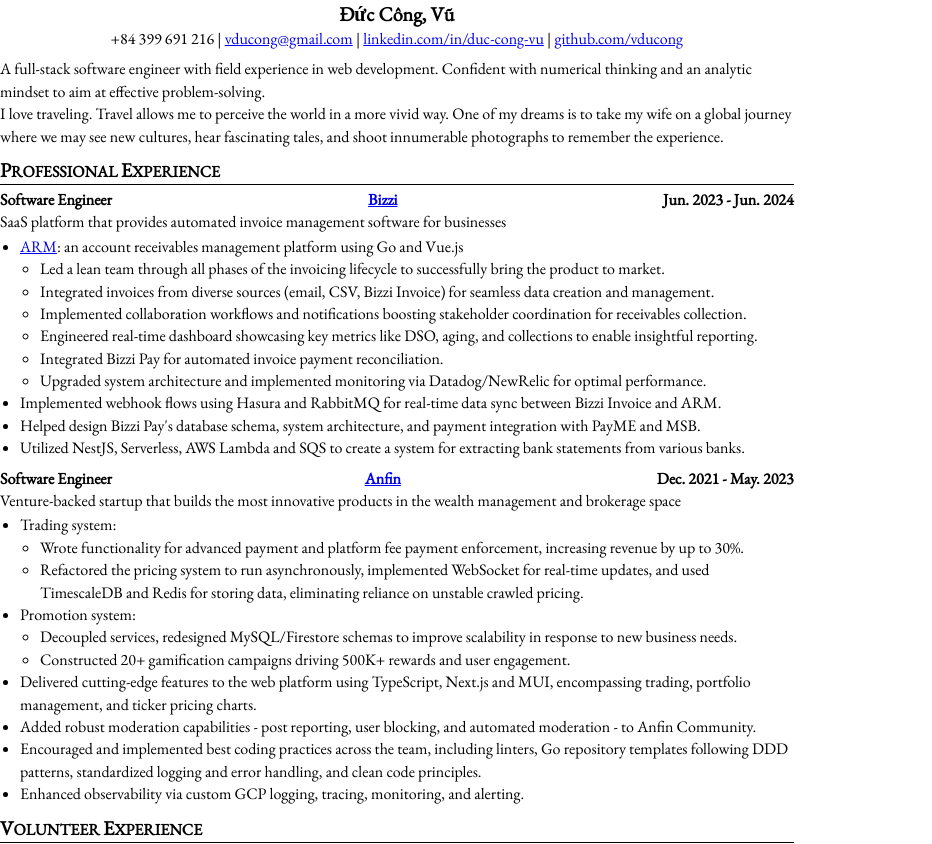
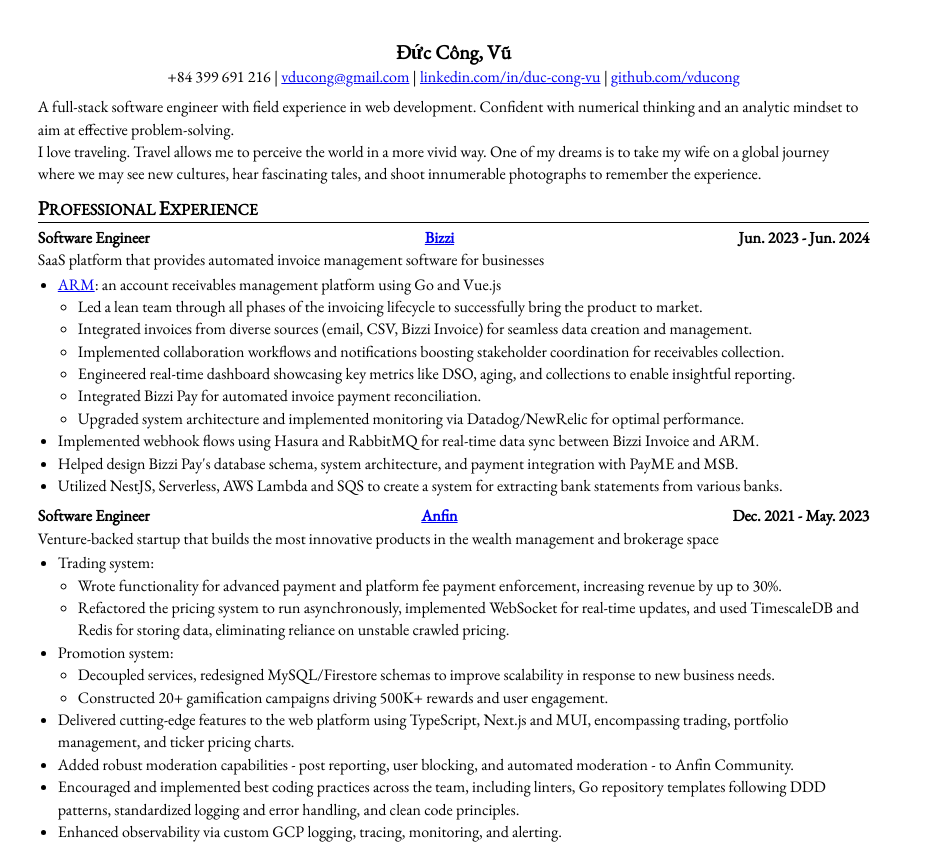
Before and after one commit to vducong/resume-html, a React (Create React App) app: page / in a window 1280 px wide. Shown: the top 844 px of the page, without its empty margins (0-932 px from the left). Built offline with nearby package versions, Linux system fonts and the light colour scheme.

Commit message:
style: page size trick

```diff
--- a/src/style/index.css
+++ b/src/style/index.css
@@ -1,30 +1,38 @@
+:root {
+  --page-width: 220mm;
+  --page-height: 312mm;
+}
+
 body {
   font-family: "EB Garamond", serif;
   -webkit-font-smoothing: antialiased;
   -moz-osx-font-smoothing: grayscale;
 
   margin: 0;
-  padding: 0;
+  padding: 10mm;
   line-height: 1.4;
-  width: 210mm;
-  height: 297mm;
+  width: var(--page-width);
+  height: var(--page-height);
 
   .App {
     margin: 0;
     width: 100%;
-    height: 100%;
+  }
 }
 
-  @page {
-    size: A4;
-    margin: 0;
+h1 {
+  margin: 0px;
+}
+
+ul {
+  padding-inline-start: 20px;
 }
 
 @media print {
-    html,
-    body {
-      width: 210mm;
-      height: 297mm;
+  @page {
+    size: var(--page-width) var(--page-height);
+    size: portrait;
+    margin: 0;
   }
 
   .App {
@@ -38,12 +46,3 @@
     page-break-after: always;
   }
 }
-}
-
-h1 {
-  margin: 0px;
-}
-
-ul {
-  padding-inline-start: 20px;
-}
```
Lines whose indentation alone changed are shown as unchanged.
